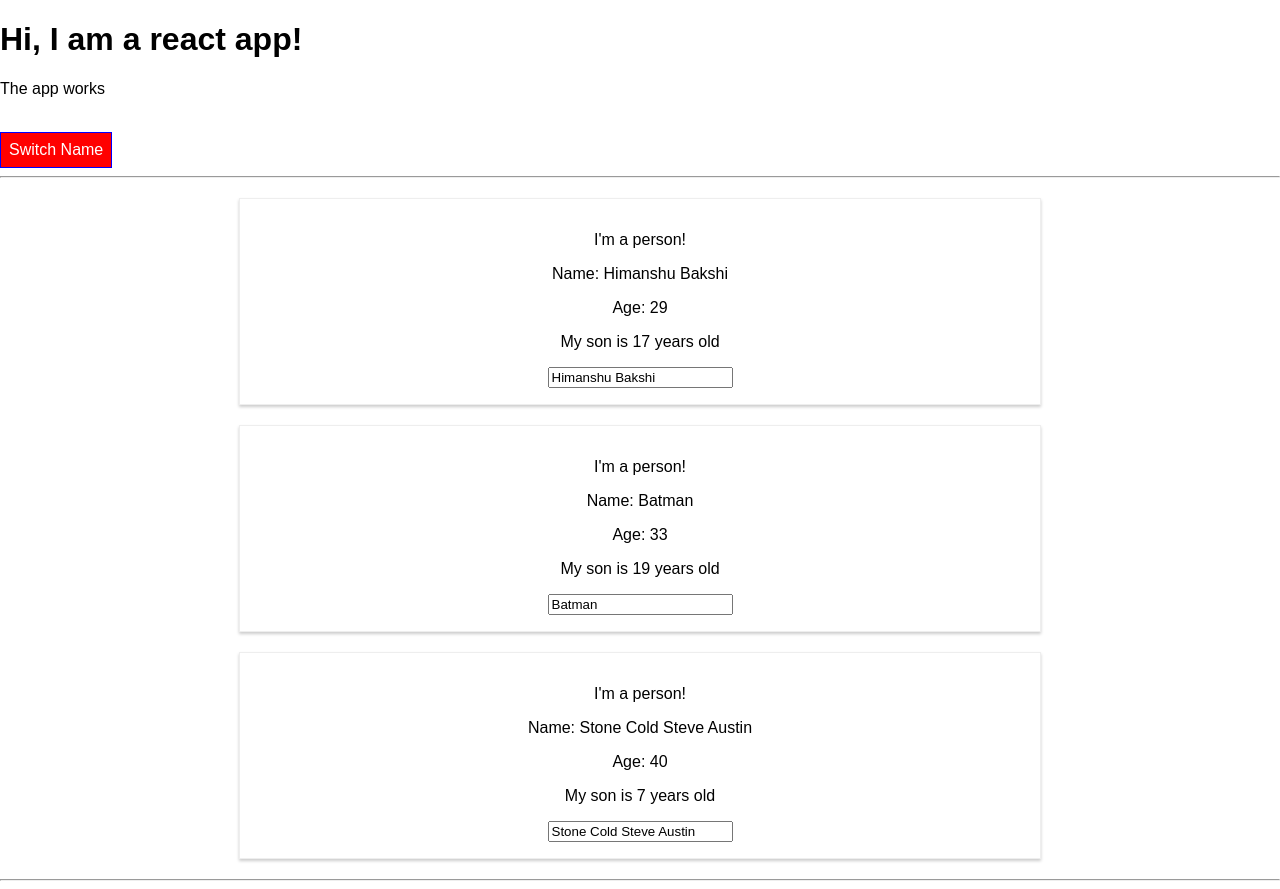
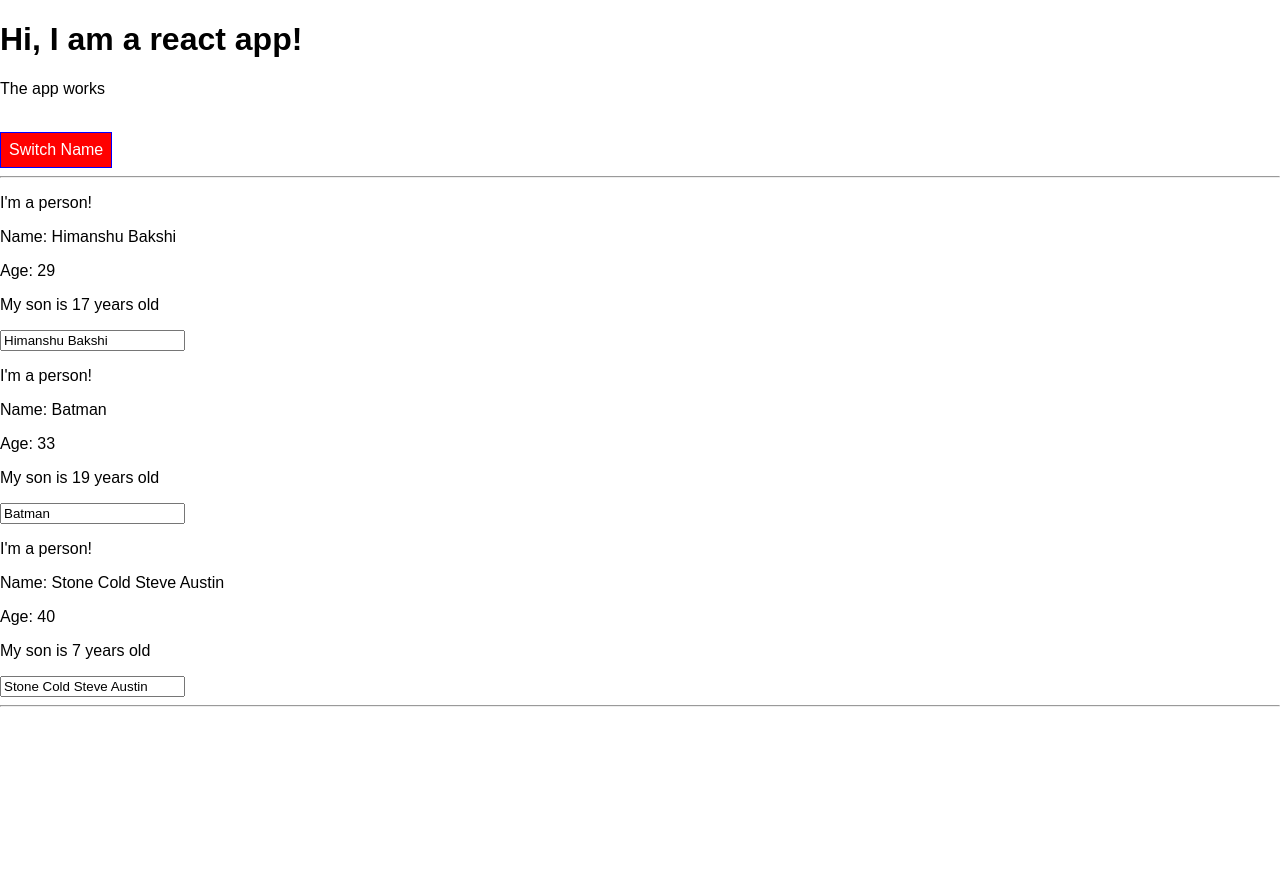
Before and after one commit to himanshubakshi/ReactUdemy, a React app in the folder my-app/: page / in a window 1280 px wide. Both pictures are taken after a click on the button "Switch Name". After the commit the page ends 800 px from the top, so only its background shows below. Built offline with nearby package versions, Linux system fonts and the light colour scheme.

Commit message:
css modules complete

```diff
--- a/my-app/src/Person/Person.js
+++ b/my-app/src/Person/Person.js
@@ -1,7 +1,7 @@
 import React from 'react';
 import Radium from 'radium';
 
-import './Person.css';
+import classes from './Person.css';
 
 // stateless component
 // use wherever possible,
@@ -14,7 +14,7 @@ const person = (props) => {
 
 
     return(
-        <div className="Person" >
+        <div className={classes.Person} >
             <p>I'm a person!</p>
             <p onClick={props.click}>Name: {props.name}</p>
             <p>Age: {props.age}</p>
```
